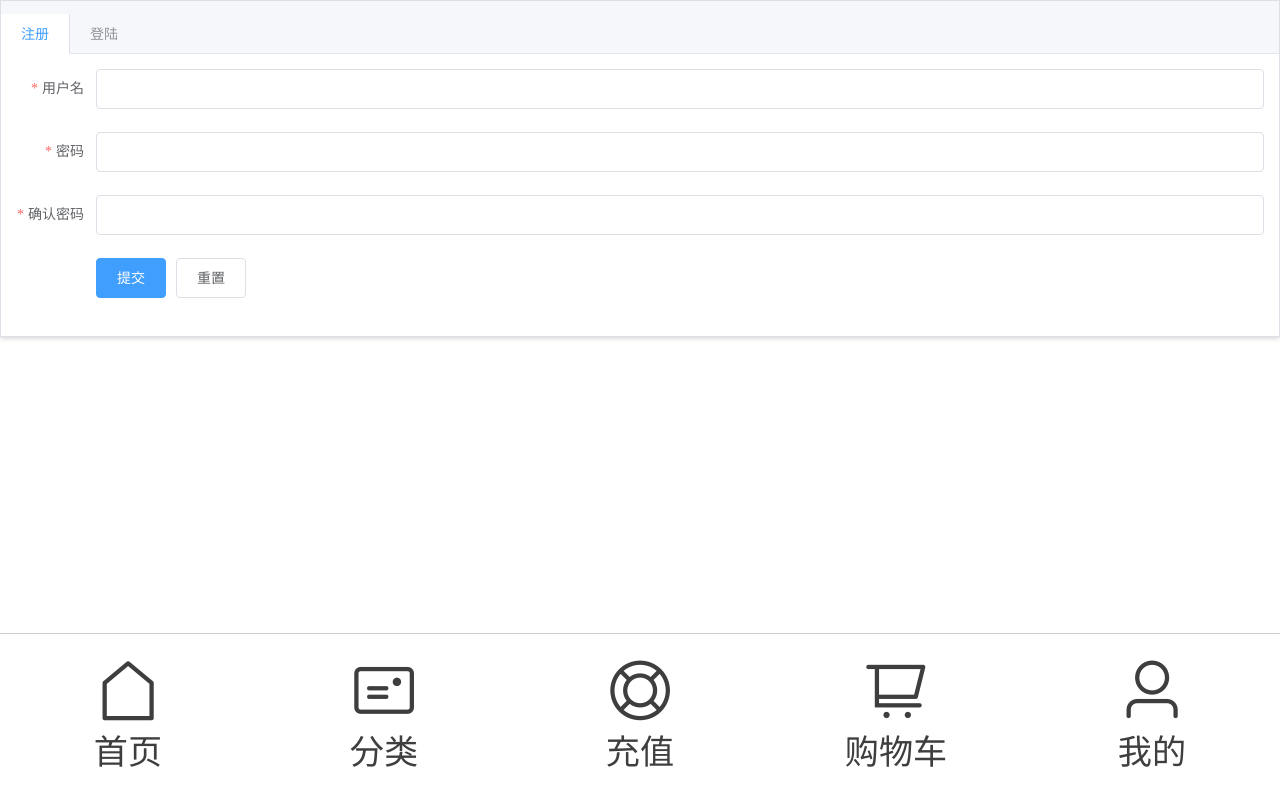
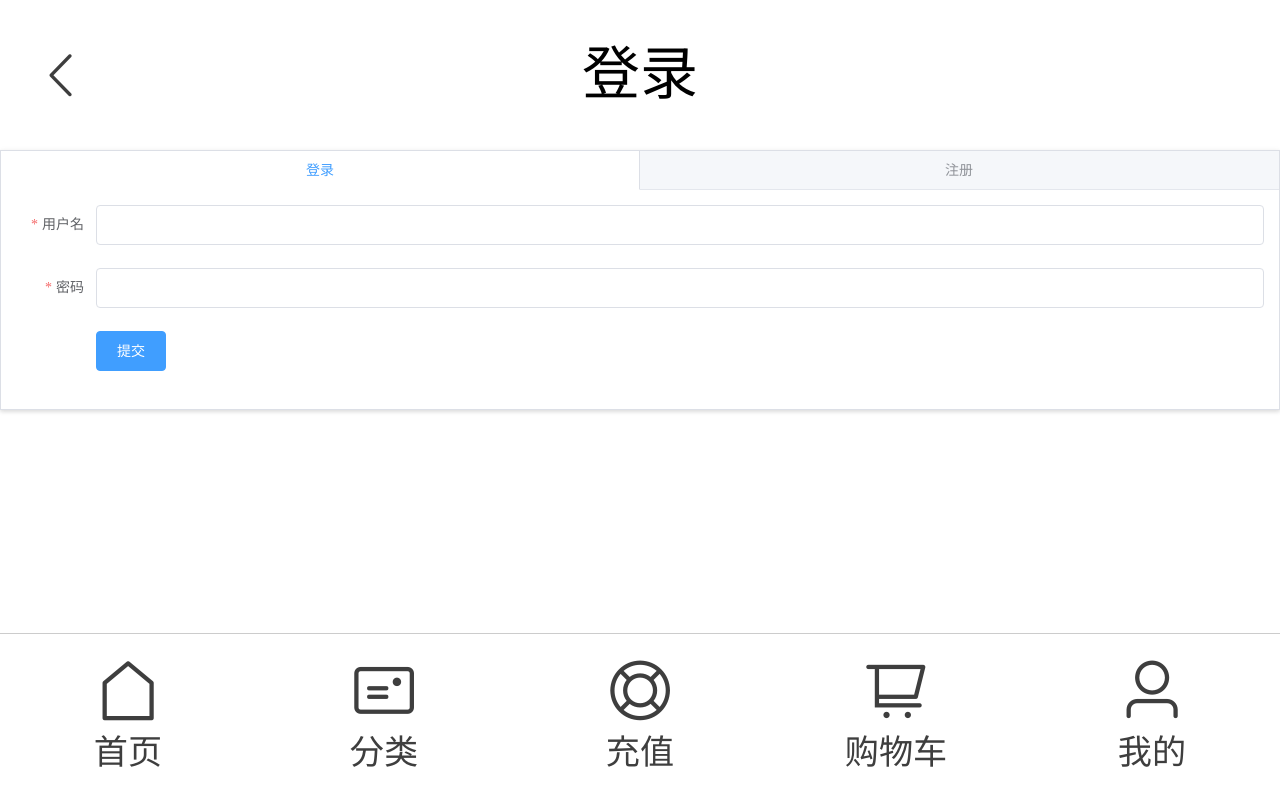
Before and after one commit to 15975747833/BenLai, a Vue app: page /#/login in a window 1280 px wide. Built offline with nearby package versions, Linux system fonts and the light colour scheme; what mint-ui would draw is missing.

Commit message:
合并app注册登录功能，完善加入购物车功能

```diff
--- a/package.json
+++ b/package.json
@@ -10,6 +10,7 @@
   "dependencies": {
     "axios": "^0.18.0",
     "core-js": "^2.6.5",
+    "crypto-js": "^3.1.9-1",
     "element-ui": "^2.8.2",
     "mint-ui": "^2.2.13",
     "vue": "^2.6.10",
--- a/src/views/Cart.vue
+++ b/src/views/Cart.vue
@@ -178,9 +178,7 @@ export default {
             console.log(777)
             let goodsNum = item.goodsNum
             this.$store.commit("changeQty", { goodsNum, qty: value });
-
         }
-
       });
     }
   }
--- a/src/views/Home.vue
+++ b/src/views/Home.vue
@@ -4,10 +4,10 @@
       <el-header class="header">
         <el-row :gutter="3">
           <el-col :span="4" class="dizhi">
-            <span class="rignt">北京</span>
+            <span class="rignt" @click="goto('/address')">{{getCurrentcity}}</span>
           </el-col>
           <el-col :span="16">
-            <el-input placeholder="洪湖渔家小龙虾49.9元" prefix-icon="el-icon-search" class="mysearch"></el-input>
+            <el-input placeholder="洪湖渔家小龙虾49.9元" prefix-icon="el-icon-search" class="mysearch" @click="goto('/search')"></el-input>
           </el-col>
           <el-col :span="4" class="login-bar">
             <el-button type="text" @click="goto('/login')" class="login">登录</el-button>
@@ -282,7 +282,18 @@ export default {
         }
       ]
     };
+  },
+  methods:{
+    goto(path){
+      this.$router.push(path);
+    }
+  },
+  computed:{
+    getCurrentcity(){
+      return this.$store.state.currentcity;
+    }
   }
+
 };
 </script>
 
--- a/src/views/Login.vue
+++ b/src/views/Login.vue
@@ -1,74 +1,128 @@
+<template>
+  <div class="login_reg">
+    <el-row type="flex" class="row-bg header">
+      <el-col :span="4">
+        <div class="grid-content bg-purple">
+          <i class="el-icon-arrow-left header-back"></i>
+        </div>
+      </el-col>
+      <el-col :span="16">
+        <div class="grid-content bg-purple-light header-text">登录</div>
+      </el-col>
+      <el-col :span="4">
+        <div class="grid-content bg-purple"></div>
+      </el-col>
+    </el-row>
+    <el-tabs type="border-card" :stretch="true">
+      <el-tab-pane label="登录">
+        <el-form
+          :model="ruleForm_login"
+          :rules="rules"
+          ref="ruleForm_login"
+          label-width="80px"
+          class="demo-ruleForm_login"
+        >
+          <el-form-item label="用户名" prop="username_login">
+            <el-input v-model="ruleForm_login.username_login"></el-input>
+          </el-form-item>
+          <el-form-item label="密码" prop="psw_login">
+            <el-input v-model="ruleForm_login.psw_login"></el-input>
+          </el-form-item>
 
-<template>
-  <el-tabs type="border-card">
-    <el-tab-pane label="注册">
-      <!-- <el-form :label-position="labelPosition" label-width="80px" :model="formLabelAlign"> -->
-      <el-form
-        :model="ruleForm"
-        :rules="rules"
-        ref="ruleForm"
-        label-width="80px"
-        class="demo-ruleForm"
-      >
-        <el-form-item label="用户名" prop="username">
-          <el-input v-model="ruleForm.username"></el-input>
-        </el-form-item>
-        <el-form-item label="密码" prop="psw">
-          <el-input v-model="ruleForm.psw"></el-input>
-        </el-form-item>
-        <el-form-item label="确认密码" prop="comfirmPsw">
-          <el-input v-model="ruleForm.comfirmPsw"></el-input>
-        </el-form-item>
-        <el-form-item>
-          <el-button type="primary" @click="submitForm('ruleForm')">提交</el-button>
-          <el-button @click="resetForm('ruleForm')">重置</el-button>
-        </el-form-item>
-      </el-form>
-    </el-tab-pane>
-    <el-tab-pane label="登陆">配置管理</el-tab-pane>
-  </el-tabs>
+          <el-form-item>
+            <el-button type="primary" @click="submitForm_login('ruleForm_login')">提交</el-button>
+          </el-form-item>
+        </el-form>
+      </el-tab-pane>
+      <el-tab-pane label="注册" :stretch="true">
+        <!-- <el-form :label-position="labelPosition" label-width="80px" :model="formLabelAlign"> -->
+        <el-form
+          :model="ruleForm_reg"
+          :rules="rules"
+          ref="ruleForm_reg"
+          label-width="80px"
+          class="demo-ruleForm_reg"
+        >
+          <el-form-item label="用户名" prop="username">
+            <el-input v-model="ruleForm_reg.username"></el-input>
+          </el-form-item>
+          <el-form-item label="密码" prop="psw">
+            <el-input v-model="ruleForm_reg.psw"></el-input>
+          </el-form-item>
+          <el-form-item label="确认密码" prop="comfirmPsw">
+            <el-input v-model="ruleForm_reg.comfirmPsw"></el-input>
+          </el-form-item>
+          <el-form-item>
+            <el-button type="primary" @click="submitForm('ruleForm_reg')">提交</el-button>
+            <el-button @click="resetForm('ruleForm_reg')">重置</el-button>
+          </el-form-item>
+        </el-form>
+      </el-tab-pane>
+    </el-tabs>
+  </div>
 </template>
 
 <script>
+import CryptoJS from "crypto-js";
 export default {
   data() {
     // value为comfirm的值
     let checkPsw = (rule, value, callback) => {
       if (value === "") {
         callback(new Error("请再次输入密码"));
-      } else if (value !== this.ruleForm.psw) {
+      } else if (value !== this.ruleForm_reg.psw) {
         callback(new Error("两次输入密码不一致!"));
       } else {
         callback();
       }
     };
-
     // 向后端校验用户名是否存在
     let checkUsername = (rule, value, callback) => {
-      this.axios
+      this.$axios
         .get("http://193.112.60.97:19011/reg/check", {
           params: {
             username: value
           }
         })
-        .then(res => {
-          console.log("reg", res);
+        .then(({ data }) => {
+          if (data.status === 200) {
+            //直接调用回调函数==放行
+            callback();
+          } else if (data.status === 400) {
+            callback(new Error("用户名已存在"));
+          }
         });
-      // if (value === "") {
-      //   callback(new Error("请再次输入密码"));
-      // } else if (value !== this.ruleForm.psw) {
-      //   callback(new Error("两次输入密码不一致!"));
-      // } else {
-      //   callback();
-      // }
     };
     return {
-      ruleForm: {
+      ruleForm_login: {
+        username_login: "",
+        psw_login: ""
+      },
+      ruleForm_reg: {
         username: "",
         psw: "",
         comfirmPsw: ""
       },
       rules: {
+        username_login: [
+          // { validator: validatePass, trigger: 'blur' },
+          { required: true, message: "请输入用户名", trigger: "blur" },
+          {
+            min: 6,
+            max: 11,
+            message: "用户名长度在 6 到 11 个字符",
+            trigger: "blur"
+          }
+        ],
+        psw_login: [
+          { required: true, message: "请输入密码 ", trigger: "blur" },
+          {
+            min: 6,
+            max: 11,
+            message: "密码长度在 6 到 11 个字符",
+            trigger: "blur"
+          }
+        ],
         username: [
           // { validator: validatePass, trigger: 'blur' },
           { required: true, message: "请输入用户名", trigger: "blur" },
@@ -99,20 +153,118 @@ export default {
     };
   },
   methods: {
-    submitForm(formName) {
+    // 登陆提交按钮===========================
+    submitForm_login(formName) {
       this.$refs[formName].validate(valid => {
-        console.log(valid);
         if (valid) {
-          this.$message("注册成功");
+          //通过前端验证，向后端发起请求，校验用户名和密码是否正确
+
+          let {
+            username_login,
+            psw_login: password_login
+          } = this.ruleForm_login;
+
+          /* eslint-disable */
+          console.log("加密前2：", password_login);
+          // 对password_login进行加密
+          let key = "laoxie1234567890"; //密钥
+          let iv = "laoxielaoxie6666"; //初始向量
+          key = CryptoJS.enc.Utf8.parse(key);
+          iv = CryptoJS.enc.Utf8.parse(iv);
+          var encrypted = CryptoJS.AES.encrypt(password_login, key, { iv });
+          password_login = encrypted.toString(); //返回的是base64格式的密文（后端要与之匹配）
+          /* eslint-disable */
+          console.log("加密后2：", password_login);
+
+          let params = {
+            username: username_login,
+            password: password_login
+          };
+          this.$axios
+            .get("http://193.112.60.97:19011/login", {
+              params
+            })
+            .then(data => {
+              // 登陆成功将用户名和登陆状态存入localStorage---------------
+              localStorage.setItem('username',username_login)
+              localStorage.setItem('loginStatus',true)
+              this.$message("登录成功");
+              this.$router.push('/home');
+              // console.log(this.$route.query===null)
+              //如果从登陆页面直接进去，登陆后跳转到首页;从'登陆按钮'进去，登陆后跳到首页
+
+              // if(this.$route.query){
+              //   this.$router.replace(this.$route.query.redirect);
+              // }else{
+              //   this.$router.replace('/hone');
+              // }
+              // this.$router.replace(this.$route.query.redirect);
+            });
         } else {
           console.log("error submit!!");
           return false;
         }
       });
     },
+    // 注册提交按钮==============================
+    submitForm(formName) {
+      this.$refs[formName].validate(valid => {
+        // console.log(valid);
+        if (valid) {
+          let { username, psw: password } = this.ruleForm_reg;
+          // 对password进行加密
+          let key = "laoxie1234567890"; //密钥
+          let iv = "laoxielaoxie6666"; //初始向量
+          key = CryptoJS.enc.Utf8.parse(key);
+          iv = CryptoJS.enc.Utf8.parse(iv);
+          var encrypted = CryptoJS.AES.encrypt(password, key, { iv });
+          password = encrypted.toString(); //返回的是base64格式的密文（后端要与之匹配）
+          // 发起请求-向数据库存入数据
+          this.$axios
+            .post("http://193.112.60.97:19011/reg", { username, password })
+            .then(({ data }) => {
+              this.$message("注册成功");
+               // 注册成功将用户名和登陆状态存入localStorage---------------
+              localStorage.setItem("username", username);
+              localStorage.setItem('loginStatus',true)
+              // 注册后跳到首页
+              this.$router.replace('/home');
+
+              // this.$router.replace(this.$route.params.redirect);
+            });
+        } else {
+          // console.log("error submit!!");
+          return false;
+        }
+      });
+    },
+    //注册页重置按钮===================
     resetForm(formName) {
       this.$refs[formName].resetFields();
     }
   }
 };
 </script>
+<style lang="scss">
+.login_reg {
+  .header-back {
+    height: 0.44rem;
+    font-size: 0.17rem;
+    line-height: 0.44rem;
+    padding: 0 0.1rem;
+  }
+  .header-text {
+    text-align: center;
+    color: #000;
+    font-size: 0.17rem;
+    line-height: 0.44rem;
+    height: 0.44rem;
+    padding: 0 0.44rem;
+    box-sizing: border-box;
+    text-overflow: ellipsis;
+    white-space: nowrap;
+    display: block;
+    overflow: hidden;
+  }
+}
+</style>
```
Also changed, not shown: src/router.js (+111 -19 lines), src/views/Category.vue (+62 -37 lines), 1 other file (tests, documents, lock files or other folders).
